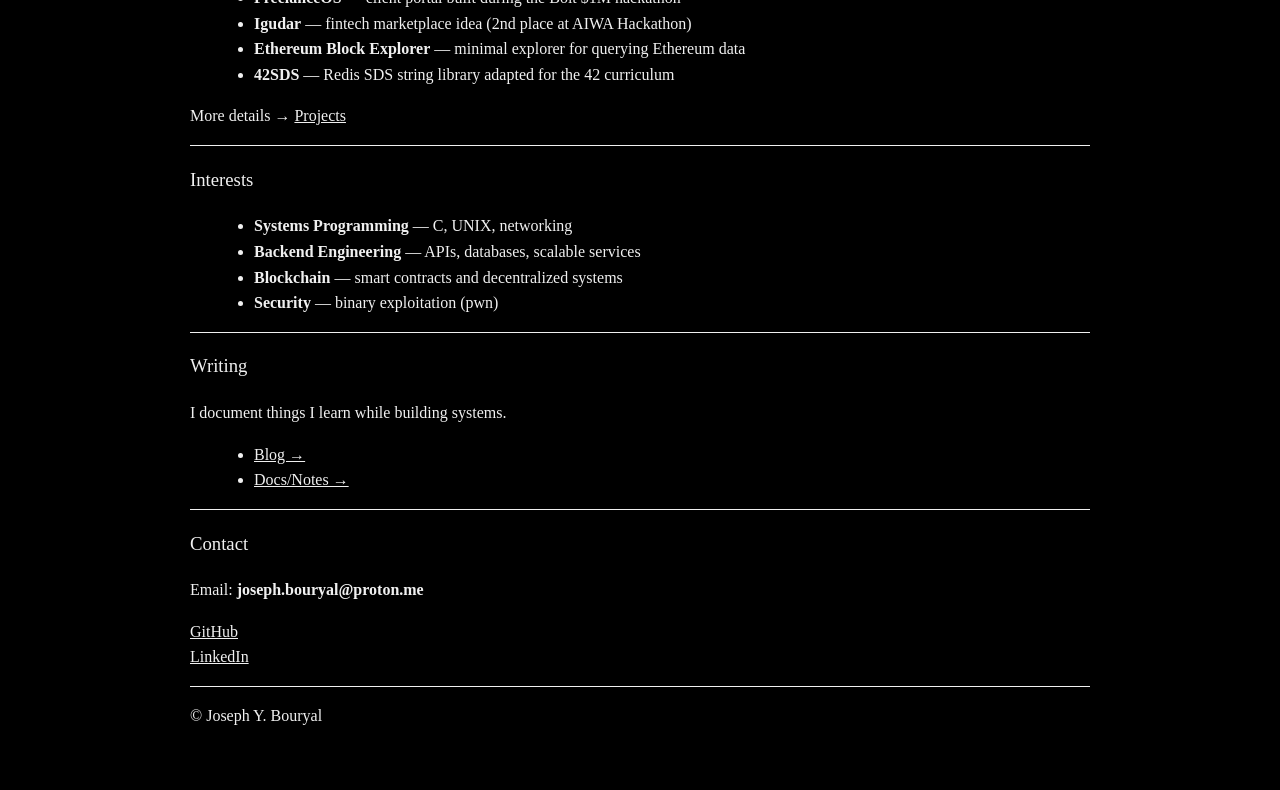
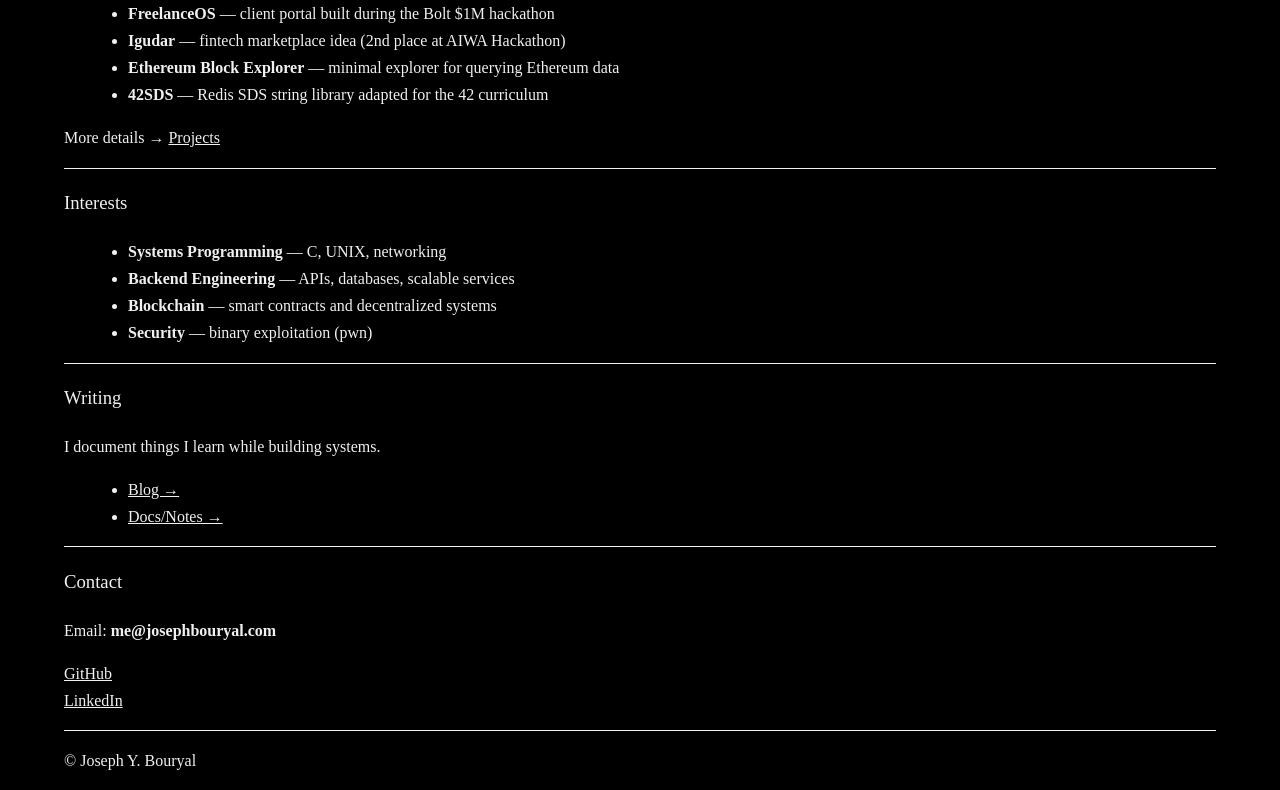
Before and after one commit to 0-x-joseph/portfolio, a plain HTML site: page public/index.html in a window 1280 px wide. Shown: the part 444-1234 px from the top of the page. Before the commit the page ends 1189 px from the top, so only its background shows below. Drawn offline with Linux system fonts and the light colour scheme.

Commit message:
changed spacing, added makefile rule, and added some fonts

```diff
--- a/public/index.html
+++ b/public/index.html
@@ -72,7 +72,7 @@
   </ul>
   <hr />
   <h3 id="contact">Contact</h3>
-  <p>Email: <strong>joseph.bouryal@proton.me</strong></p>
+  <p>Email: <strong>me@josephbouryal.com</strong></p>
   <p><a href="https://github.com/0-x-joseph">GitHub</a><br />
   <a href="https://www.linkedin.com/in/youssef-bouryal">LinkedIn</a></p>
 </main>
--- a/public/style.css
+++ b/public/style.css
@@ -2,8 +2,11 @@
   --bg: #000000;
   --fg: #f0f0f0;
   --accent: var(--fg);
-  --max: 900px;
+  --max: 90vw;
+  --max-large: 1200px;
 }
+
+@import url('https://fonts.googleapis.com/css2?family=Libre+Baskerville:wght@400;700&display=swap');
 
 html, body {
   margin: 0;
@@ -13,11 +16,12 @@ html, body {
 }
 
 body {
-  font-family: serif;
-  max-width: var(--max);
+  font-family: 'Libre Baskerville', 'Times New Roman', serif;
+  width: var(--max);
+  max-width: var(--max-large);
   margin: 1rem auto;
   padding: 0 1rem;
-  line-height: 1.6;
+  line-height: 1.7;
 }
 
 /* Theme toggle */
--- a/style.css
+++ b/style.css
@@ -2,8 +2,11 @@
   --bg: #000000;
   --fg: #f0f0f0;
   --accent: var(--fg);
-  --max: 900px;
+  --max: 90vw;
+  --max-large: 1200px;
 }
+
+@import url('https://fonts.googleapis.com/css2?family=Libre+Baskerville:wght@400;700&display=swap');
 
 html, body {
   margin: 0;
@@ -13,11 +16,12 @@ html, body {
 }
 
 body {
-  font-family: serif;
-  max-width: var(--max);
+  font-family: 'Libre Baskerville', 'Times New Roman', serif;
+  width: var(--max);
+  max-width: var(--max-large);
   margin: 1rem auto;
   padding: 0 1rem;
-  line-height: 1.6;
+  line-height: 1.7;
 }
 
 /* Theme toggle */
```
Also changed, not shown: 2 other files.
